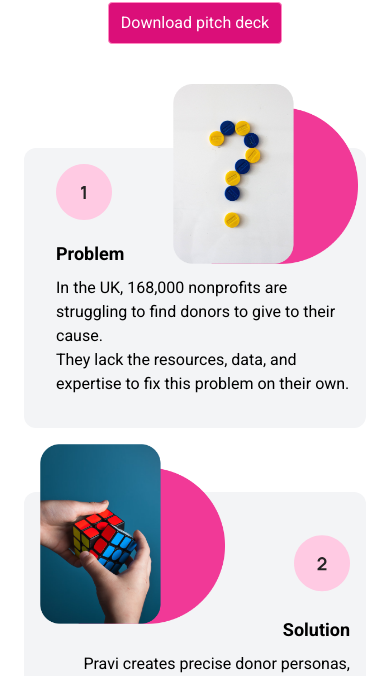
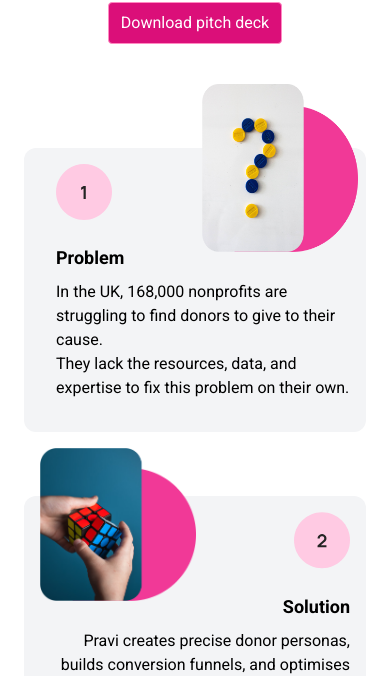
Before and after one commit to J-greaves/pravi-investor, a React (Vite) app: page / in a window 390 px wide. Shown: the part 583-1259 px from the top of the page. Built offline with nearby package versions, Linux system fonts and the light colour scheme.

Commit message:
prob/solu layout ajusted

```diff
--- a/src/App.jsx
+++ b/src/App.jsx
@@ -54,19 +54,19 @@
                 />
               </div>
             </div>
-            <div className="sm:p-4 flex flex-col gap-4 sm:ml-48 ml-8 pt-4">
+            <div className="sm:p-4 flex flex-col sm:ml-48 ml-8 pt-4">
               <div className="flex flex-row">
                 <img
                   alt="problem number one bullet point"
                   src="probcirc.svg"
-                  className="self-start"
+                  className="self-start mt-auto mb-8 place-self-end justify-start justify-self-start mr-auto"
                 />
                 <img
                   src="QMark.png"
-                  className="sm:hidden block h-auto w-auto max-h-[180px] ml-auto mr-2 -mt-20"
+                  className="sm:hidden block max-w-[40vw] sm:max-h-[180px] ml-auto mr-2 -mt-20"
                 />
               </div>
-              <div className="-mt-10 sm:-mt-0">
+              <div className="-mt-2 sm:-mt-0">
                 <h2 className="font-bold font-sans text-lg">Problem</h2>
                 <p className="pr-4 font-sans sm:mt-4 mt-2">
                   In the UK, 168,000 nonprofits are struggling to find donors to
@@ -104,7 +104,7 @@
                 <div className="flex flex-row w-full">
                   <img
                     src="rubiks.png"
-                    className="sm:hidden block max-h-[180px] mr-auto -mt-16"
+                    className="sm:hidden block max-w-[40vw] sm:max-h-[180px] mr-auto -mt-16"
                   />
                   <img
                     alt="problem number one bullet point"
@@ -116,7 +116,7 @@
                   <h2 className="font-bold font-sans text-lg text-right">
                     Solution
                   </h2>
-                  <p className="text-right sm:pl-4 font-sans sm:mt-6 mt-2">
+                  <p className="text-right sm:pl-4 font-sans sm:mt-4 mt-2">
                     Pravi creates precise donor personas, builds conversion
                     funnels, and optimises fundraising campaigns.
                     <br />
```
